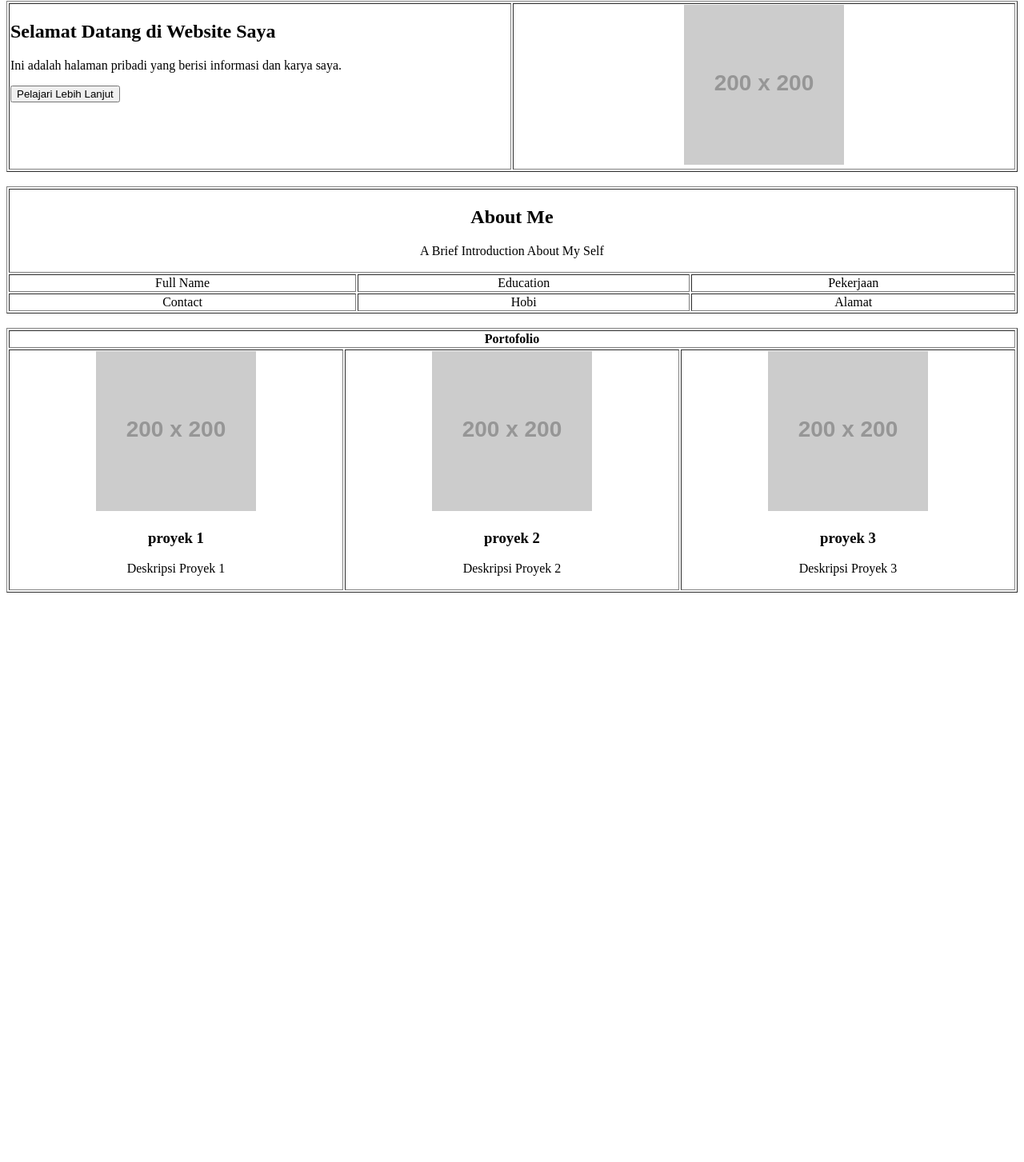
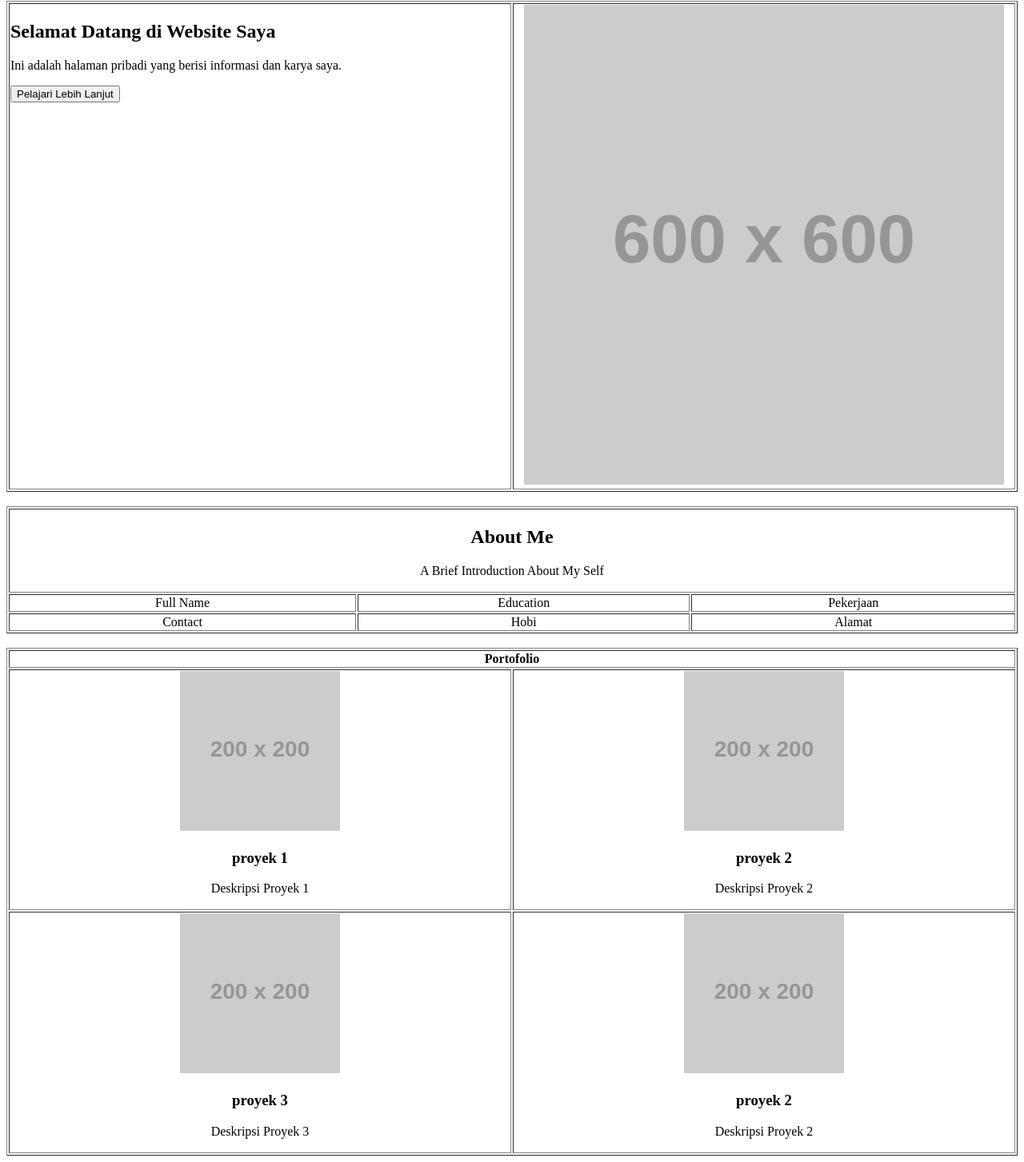
Before and after one commit to samsulnusi/belaja-eduwork, a plain HTML site: page tugas-1.html in a window 1280 px wide. Shown: the part 53-1506 px from the top of the page at 80% size. Before the commit the page ends 802 px from the top, so only its background shows below. Drawn offline with Linux system fonts and the light colour scheme; placeholder pictures from the web are drawn by us.

Commit message:
perbaiki tabel proyek

```diff
--- a/tugas-1.html
+++ b/tugas-1.html
@@ -26,7 +26,7 @@
           <button>Pelajari Lebih Lanjut</button>
         </td>
         <td width="50%" align="center" valign="middle">
-          <img src="https://via.placeholder.com/200" alt="Foto Profil" />
+          <img src="https://via.placeholder.com/600" alt="Foto Profil" />
         </td>
       </tr>
     </table>
@@ -71,11 +71,18 @@
           <h3>proyek 2</h3>
           <p>Deskripsi Proyek 2</p>
         </td>
+      </tr>
+      <tr>
         <td align="center" valign="top">
           <img src="https://via.placeholder.com/200" alt="proyek 3" />
           <h3>proyek 3</h3>
           <p>Deskripsi Proyek 3</p>
         </td>
+        <td align="center" valign="top">
+          <img src="https://via.placeholder.com/200" alt="proyek 2" />
+          <h3>proyek 2</h3>
+          <p>Deskripsi Proyek 2</p>
+        </td>
       </tr>
     </table>
   </body>
```
